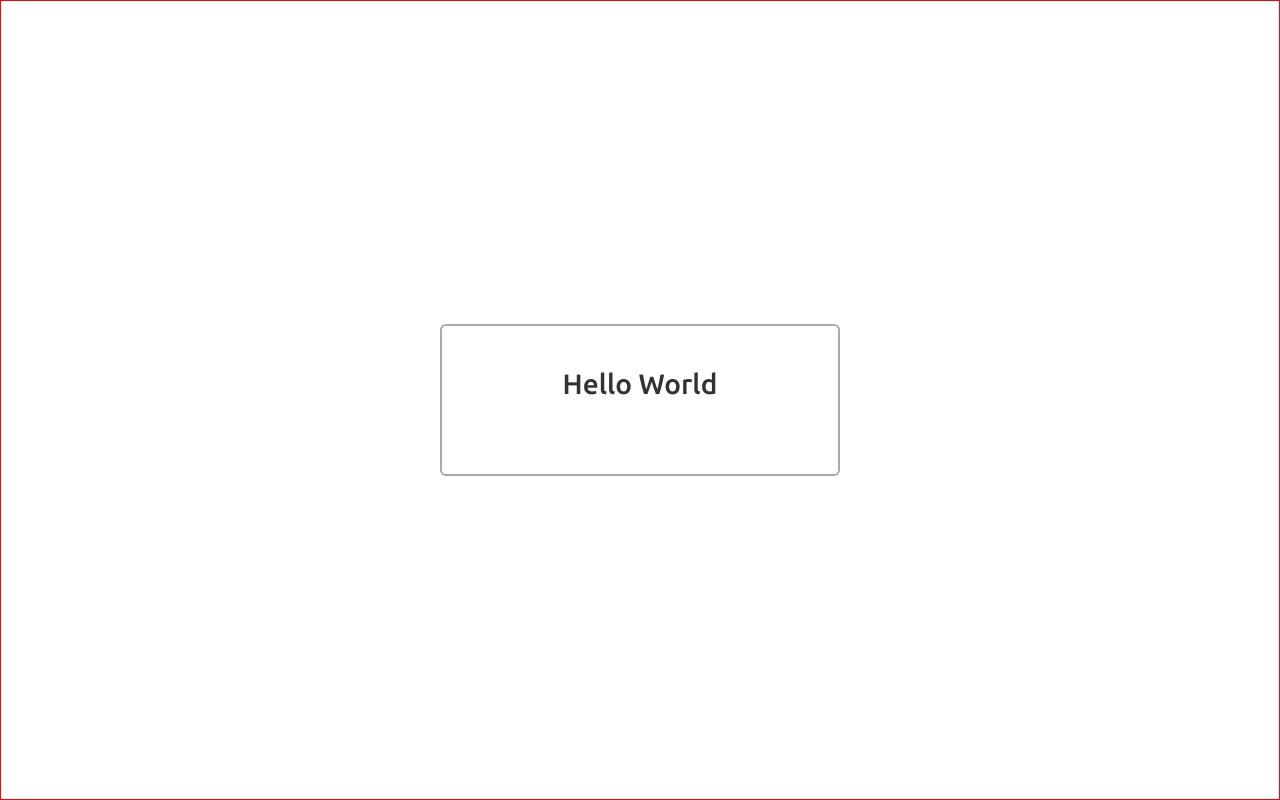
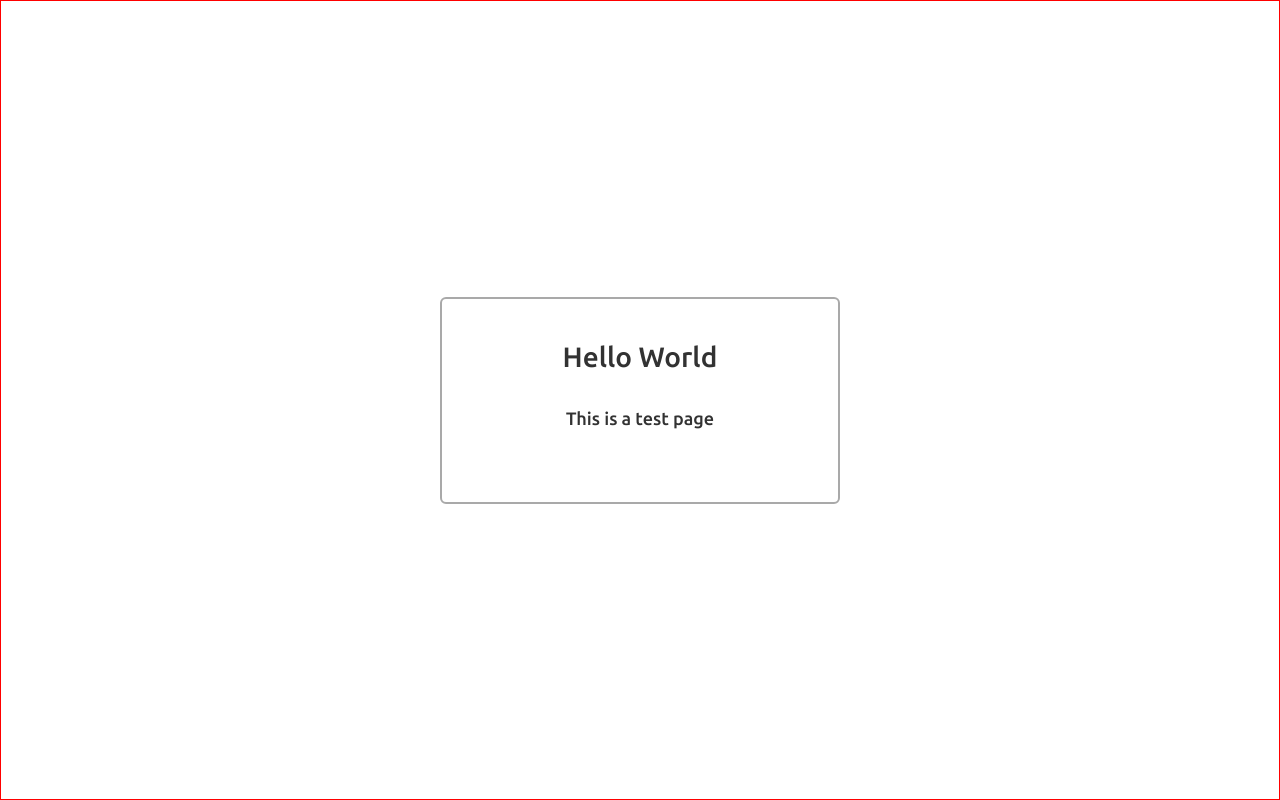
Before and after one commit to potterrauzon/potterrauzon-com, a plain HTML site: page index.html in a window 1280 px wide. Drawn offline with Linux system fonts and the light colour scheme.

Commit message:
Added a sub headline

```diff
--- a/index.html
+++ b/index.html
@@ -18,6 +18,7 @@
     <div class="form-outer-container">
         <div class="form-inner-container">
             <div class="heading-xl padding-bottom-32 form-title">Hello World</div>
+            <div class="heading-m padding-bottom-32 form-title">This is a test page</div>
 
         </div>
     </div>
```
Also changed, not shown: 1 other file.
